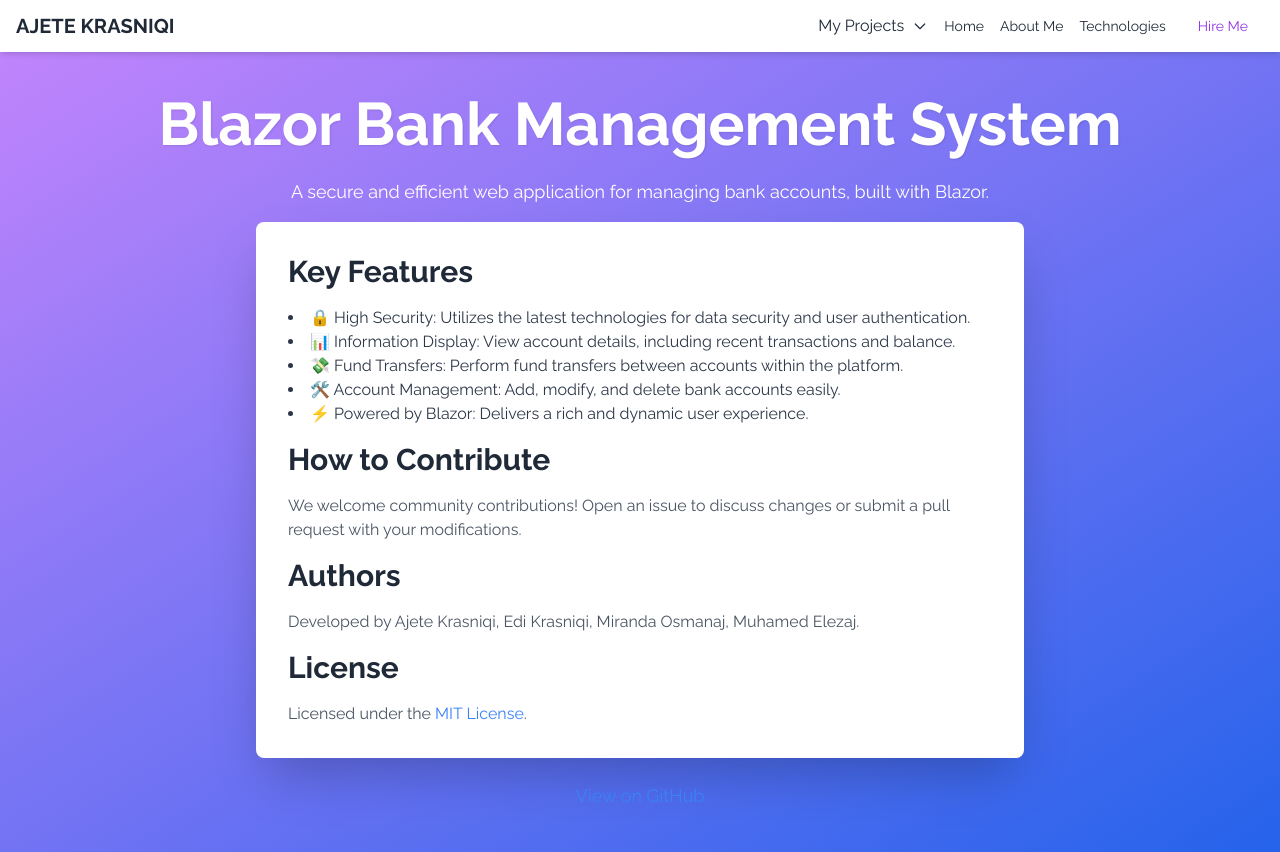
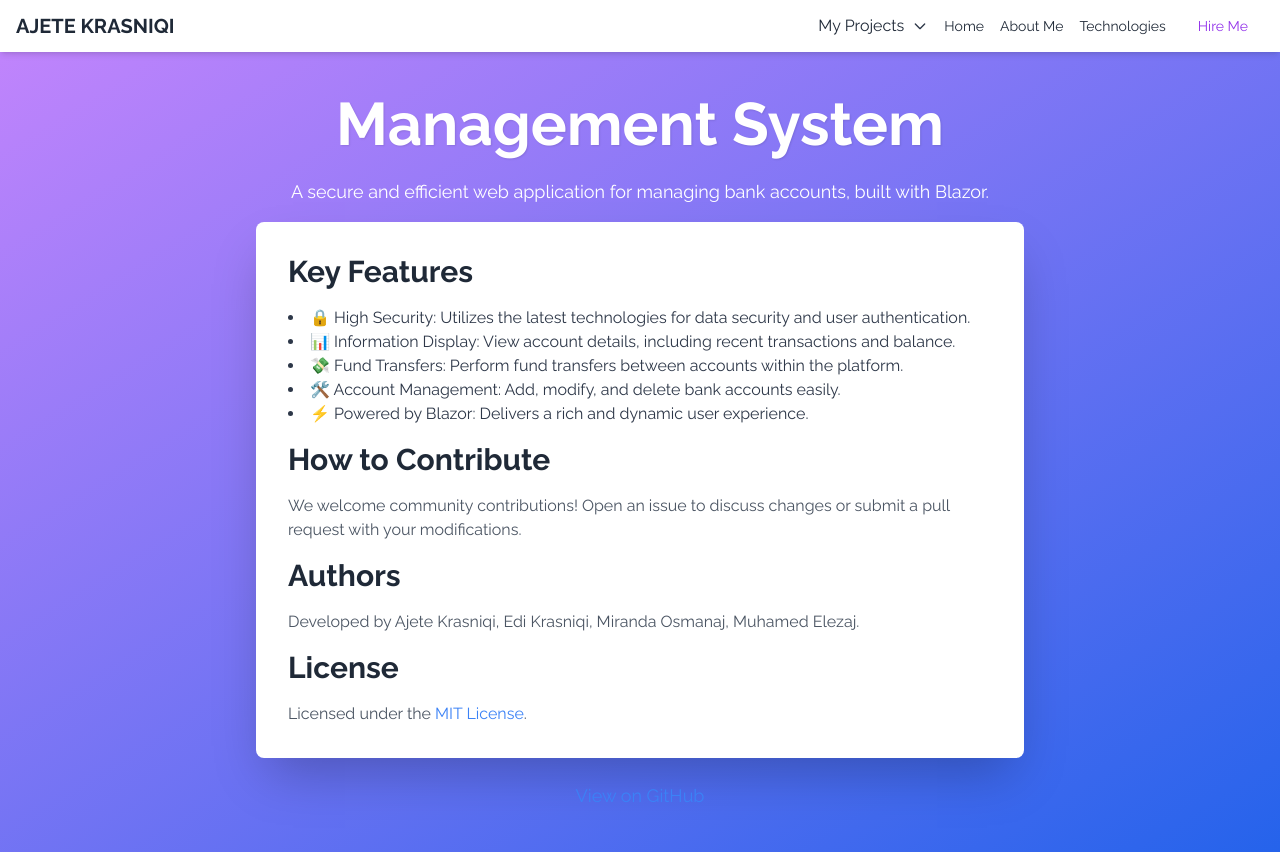
Before and after one commit to AjeteKr/ajetekr.github.io, a React (Create React App) app: page /projects/bankmanagement in a window 1280 px wide. Built offline with nearby package versions, Linux system fonts and the light colour scheme.

Commit message:
Update BlazorBankManagementPage.jsx

```diff
--- a/src/components/pages/BlazorBankManagementPage.jsx
+++ b/src/components/pages/BlazorBankManagementPage.jsx
@@ -3,7 +3,7 @@ import React from 'react';
 const BlazorBankManagementPage = () => {
   return (
     <div className="flex flex-col items-center justify-center min-h-screen bg-gradient-to-br from-purple-400 to-blue-600 p-6">
-      <h1 className="text-6xl font-extrabold text-white text-center mb-6">Blazor Bank Management System</h1>
+      <h1 className="text-6xl font-extrabold text-white text-center mb-6">Management System</h1>
       <p className="text-lg text-white text-center mb-4">
         A secure and efficient web application for managing bank accounts, built with Blazor.
       </p>
```
